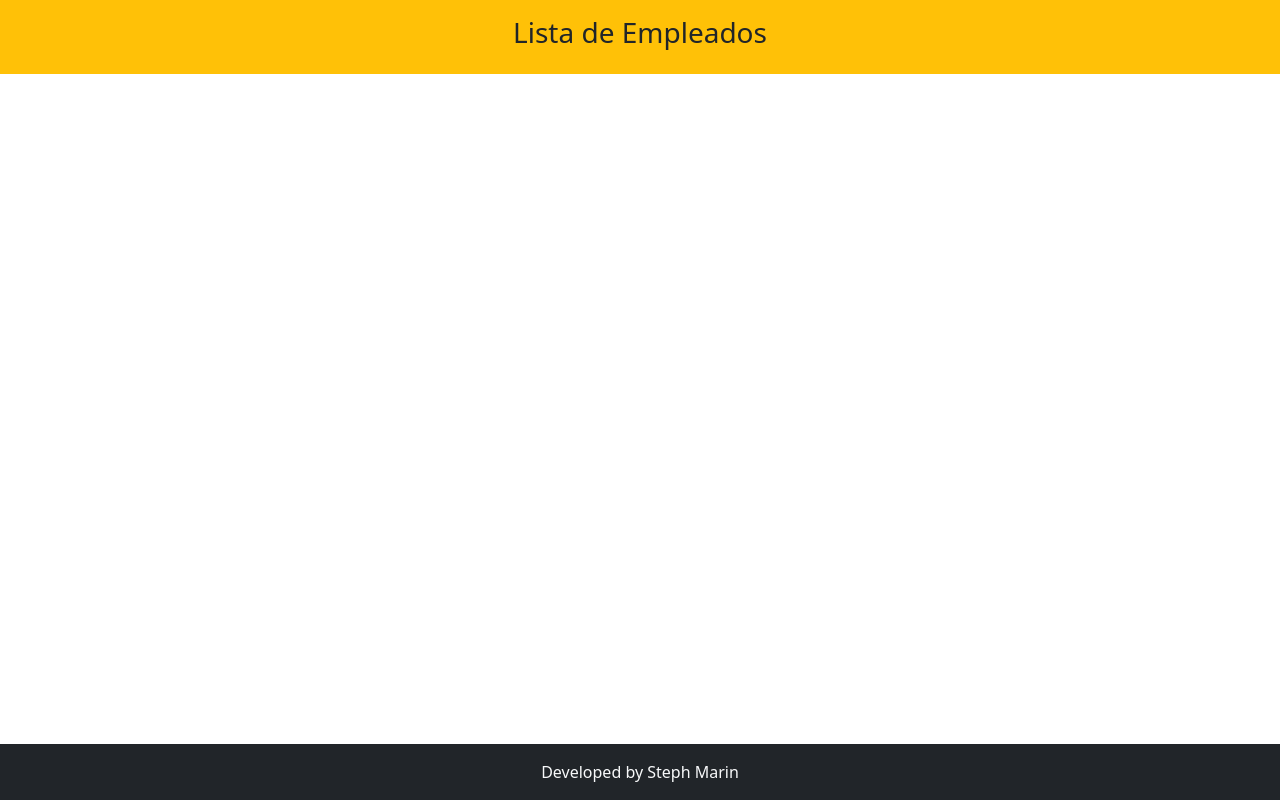
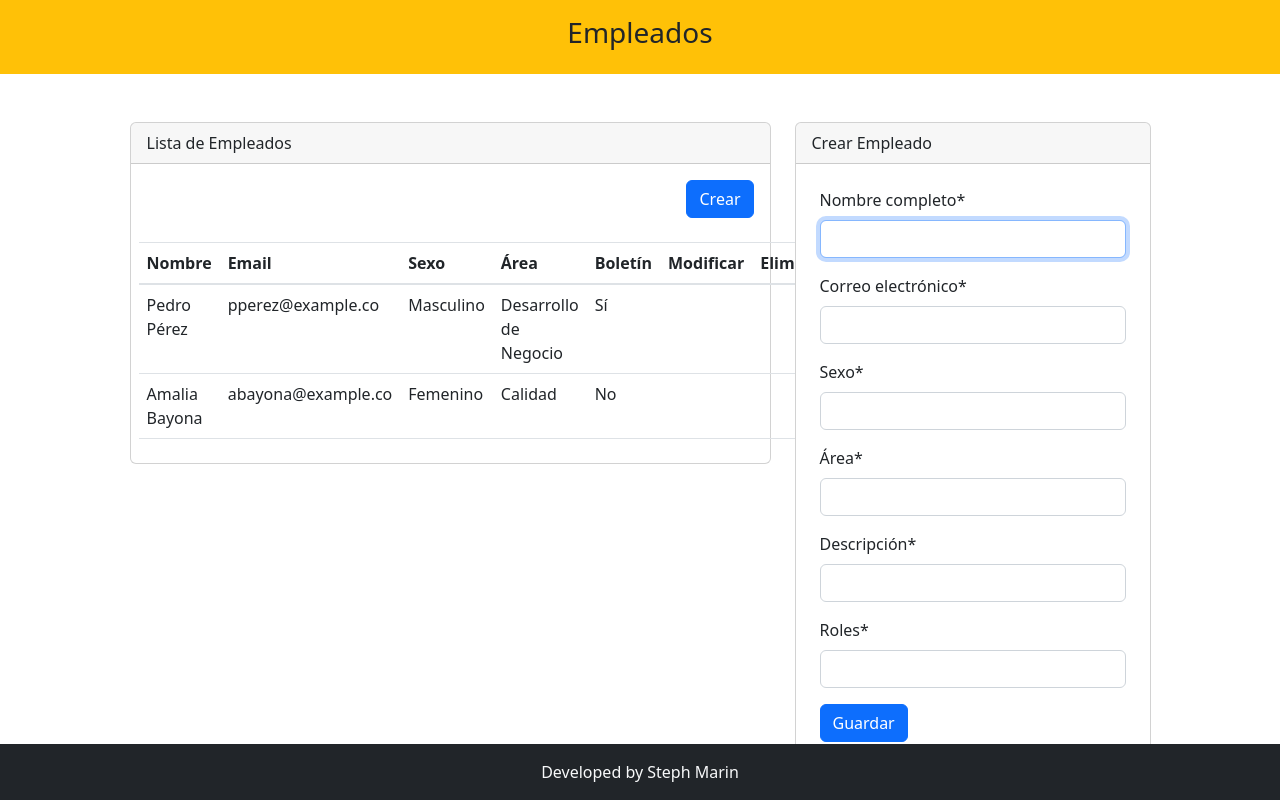
Before and after one commit to cap-marin/employees-crud, a PHP site: page / in a window 1280 px wide. Run offline with PHP 8.4, Linux system fonts and the light colour scheme; data comes from the database, SQL or seed files in the repository; both versions use the stored data as it was after the commit.

Commit message:
conexion bd y lista empleados hecho

```diff
--- a/index.php
+++ b/index.php
@@ -1,12 +1,104 @@
 <?php
 include 'template/header.php';
-include 'template/footer.php';
+include_once 'model/conexion.php';
+$sql_query = $bd->query("SELECT emp.id, emp.nombre as nom, emp.email,
+CASE WHEN emp.sexo = 'F' THEN 'Femenino' WHEN emp.sexo = 'M' THEN 'Masculino' END as sexo,
+ar.nombre as nom_area,
+CASE WHEN emp.boletin = '1' THEN 'Sí' WHEN emp.boletin = '0' THEN 'No' END as boletin
+FROM `empleado` as emp
+LEFT JOIN areas as ar on (emp.area_id = ar.id)");
+$employee = $sql_query->fetchAll(PDO::FETCH_OBJ);
+//print_r($employee);
+
 ?>
 
 
+<div class="container mt-5">
+    <div class="row justify-content-center">
+        <div class="col-md-7">
+            <div class="card">
+                <div class="card-header">
+                    Lista de Empleados
+                </div>
 
-    <script src="https://cdn.jsdelivr.net/npm/@popperjs/core@2.11.6/dist/umd/popper.min.js" integrity="sha384-oBqDVmMz9ATKxIep9tiCxS/Z9fNfEXiDAYTujMAeBAsjFuCZSmKbSSUnQlmh/jp3" crossorigin="anonymous"></script>
-    <script src="https://cdn.jsdelivr.net/npm/bootstrap@5.2.3/dist/js/bootstrap.min.js" integrity="sha384-cuYeSxntonz0PPNlHhBs68uyIAVpIIOZZ5JqeqvYYIcEL727kskC66kF92t6Xl2V" crossorigin="anonymous"></script>
-</body>
+                <div class="card-body text-right">
+                <a href="#" class="btn btn-primary"><i class="person-add"></i>Crear</a>
+                </div>
 
-</html>
+                <div class="p-2">
+                    <table class="table align-middle">
+                        <thead>
+                            <tr>
+                                <th scope="col">Nombre</th>
+                                <th scope="col">Email</th>
+                                <th scope="col">Sexo</th>
+                                <th scope="col">Área</th>
+                                <th scope="col">Boletín</th>
+                                <th scope="col">Modificar</th>
+                                <th scope="col">Eliminar</th>
+                            </tr>
+                        </thead>
+                        <tbody>
+                            <?php
+                            foreach ($employee as $emp) {
+
+                            ?>
+                                <tr>
+                                    <td scope="row"><?php echo $emp->nom; ?></td>
+                                    <td><?php echo $emp->email; ?></td>
+                                    <td><?php echo $emp->sexo; ?></td>
+                                    <td><?php echo $emp->nom_area; ?></td>
+                                    <td><?php echo $emp->boletin; ?></td>
+                                    <td></td>
+                                    <td></td>
+                                </tr>
+                            <?php
+                            }
+                            ?>
+                        </tbody>
+                    </table>
+                </div>
+            </div>
+        </div>
+        <div class="col-md-4">
+            <div class="card">
+                <div class="card-header">
+                    Crear Empleado
+                </div>
+                <form action="" class="p-4" method="POST" action="register.php">
+                    <div class="mb-3">
+                        <label class="form-label">Nombre completo* </label>
+                        <input type="text" class="form-control" name="txtNombre" autofocus>
+                    </div>
+                    <div class="mb-3">
+                        <label class="form-label">Correo electrónico* </label>
+                        <input type="email" class="form-control" name="email" autofocus>
+                    </div>
+                    <div class="mb-3">
+                        <label class="form-label">Sexo* </label>
+                        <input type="text" class="form-control" name="txtSexo" autofocus>
+                    </div>
+                    <div class="mb-3">
+                        <label class="form-label">Área* </label>
+                        <input type="text" class="form-control" name="txtArea" autofocus>
+                    </div>
+                    <div class="mb-3">
+                        <label class="form-label">Descripción* </label>
+                        <input type="text" class="form-control" name="txtDes" autofocus>
+                    </div>
+                    <div class="mb-3">
+                        <label class="form-label">Roles* </label>
+                        <input type="text" class="form-control" name="txtRol" autofocus>
+                    </div>
+                    <div class="mb-2">
+                        <input type="hidden" name="oculto" value="1">
+                        <input type="submit" class="btn btn-primary" value="Guardar">
+                    </div>
+                </form>
+            </div>
+        </div>
+    </div>
+</div>
+
+<?php include 'template/footer.php';
+?>
--- /dev/null
+++ b/model/conexion.php
@@ -0,0 +1,17 @@
+<?php
+$password = "";
+$user = "root";
+$bd_name = "prueba_tecnica_dev";
+
+try {
+    $bd = new PDO(
+        'mysql:host=localhost;
+        dbname=' . $bd_name,
+        $user,
+        $password,
+        array(PDO::MYSQL_ATTR_INIT_COMMAND => "SET NAMES utf8")
+    );
+} catch(Exception $e) {
+    echo "Error en la conexión: " . $e->getMessage();
+}
+?>
--- a/template/footer.php
+++ b/template/footer.php
@@ -5,3 +5,8 @@
         </div>
     </div>
 </footer>
+<script src="https://cdn.jsdelivr.net/npm/@popperjs/core@2.11.6/dist/umd/popper.min.js" integrity="sha384-oBqDVmMz9ATKxIep9tiCxS/Z9fNfEXiDAYTujMAeBAsjFuCZSmKbSSUnQlmh/jp3" crossorigin="anonymous"></script>
+    <script src="https://cdn.jsdelivr.net/npm/bootstrap@5.2.3/dist/js/bootstrap.min.js" integrity="sha384-cuYeSxntonz0PPNlHhBs68uyIAVpIIOZZ5JqeqvYYIcEL727kskC66kF92t6Xl2V" crossorigin="anonymous"></script>
+</body>
+
+</html>
--- a/template/header.php
+++ b/template/header.php
@@ -15,7 +15,7 @@
         <div class="row">
             <div class="col-md">
                     <header class="py-3">
-                        <h3 class="text-center" >Lista de Empleados</h3>
+                        <h3 class="text-center" >Empleados</h3>
                     </header>
             </div>
         </div>
```
Also changed, not shown: base-de-datos-prueba-tecnica-dev.sql (added, +138 -0 lines).
